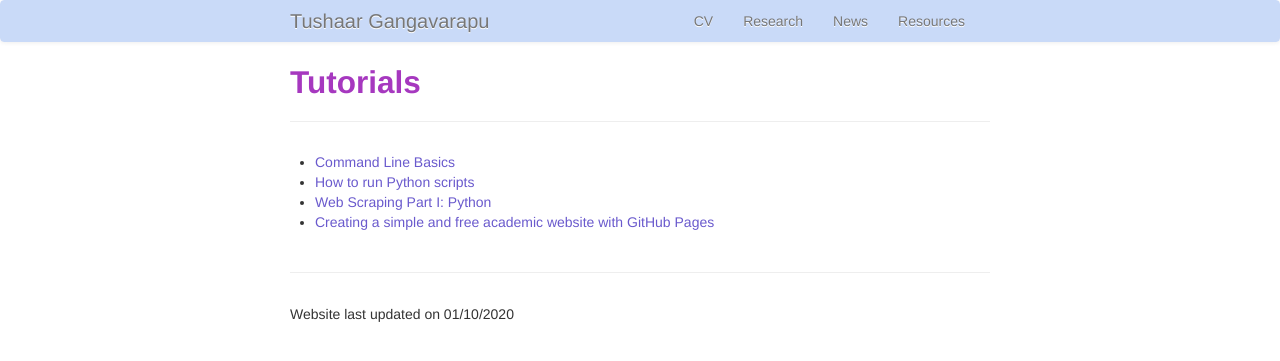
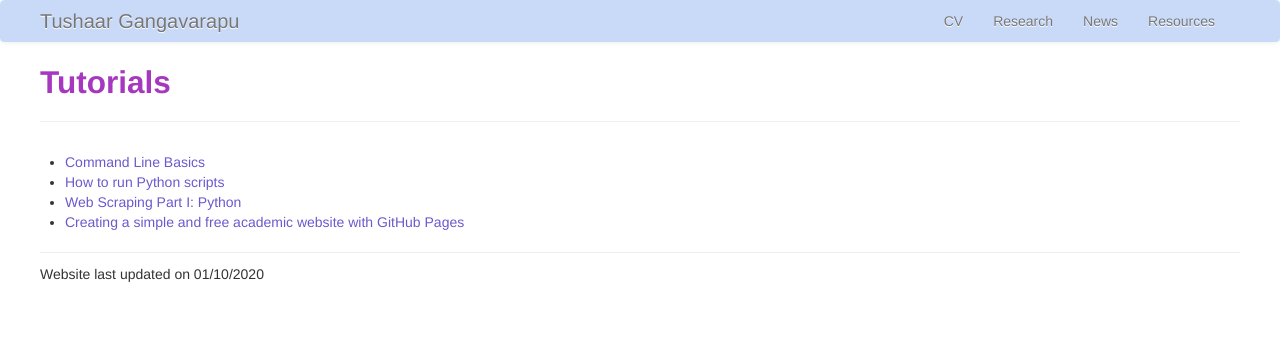
Before and after one commit to TushaarGVS/tushaargvs.github.io, a Jekyll site: the page built from pages/news.md, in a window 1280 px wide. Shown: the top 361 px of the page. Built offline with Jekyll 4.4.1, drawn with Linux system fonts in a browser that asks for light colours.

Commit message:
Customizing the website

```diff
--- a/assets/themes/twitter/css/style.css
+++ b/assets/themes/twitter/css/style.css
@@ -1,10 +1,10 @@
 /* Custom container */
 .container-narrow {
   margin: 0 auto;
-  max-width: 700px; }
+  max-width: 1200px; }
 
 .container-narrow > hr {
-  margin: 30px 0; }
+  margin: 10px 0; }
 
 .navbar .nav {
   float: right; }
```
Also changed, not shown: stylesheets/markdown_modified.css (line endings or trailing spaces).
